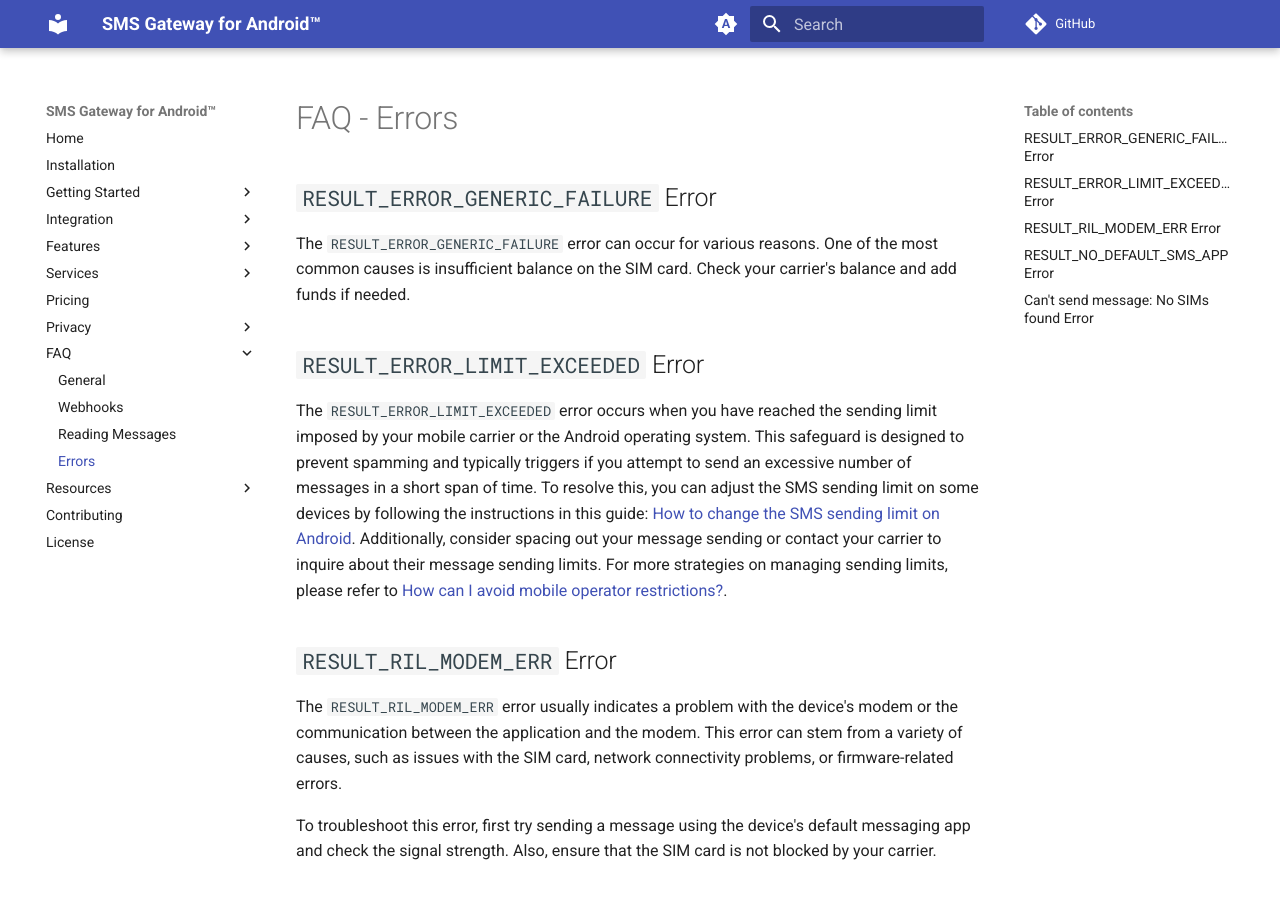
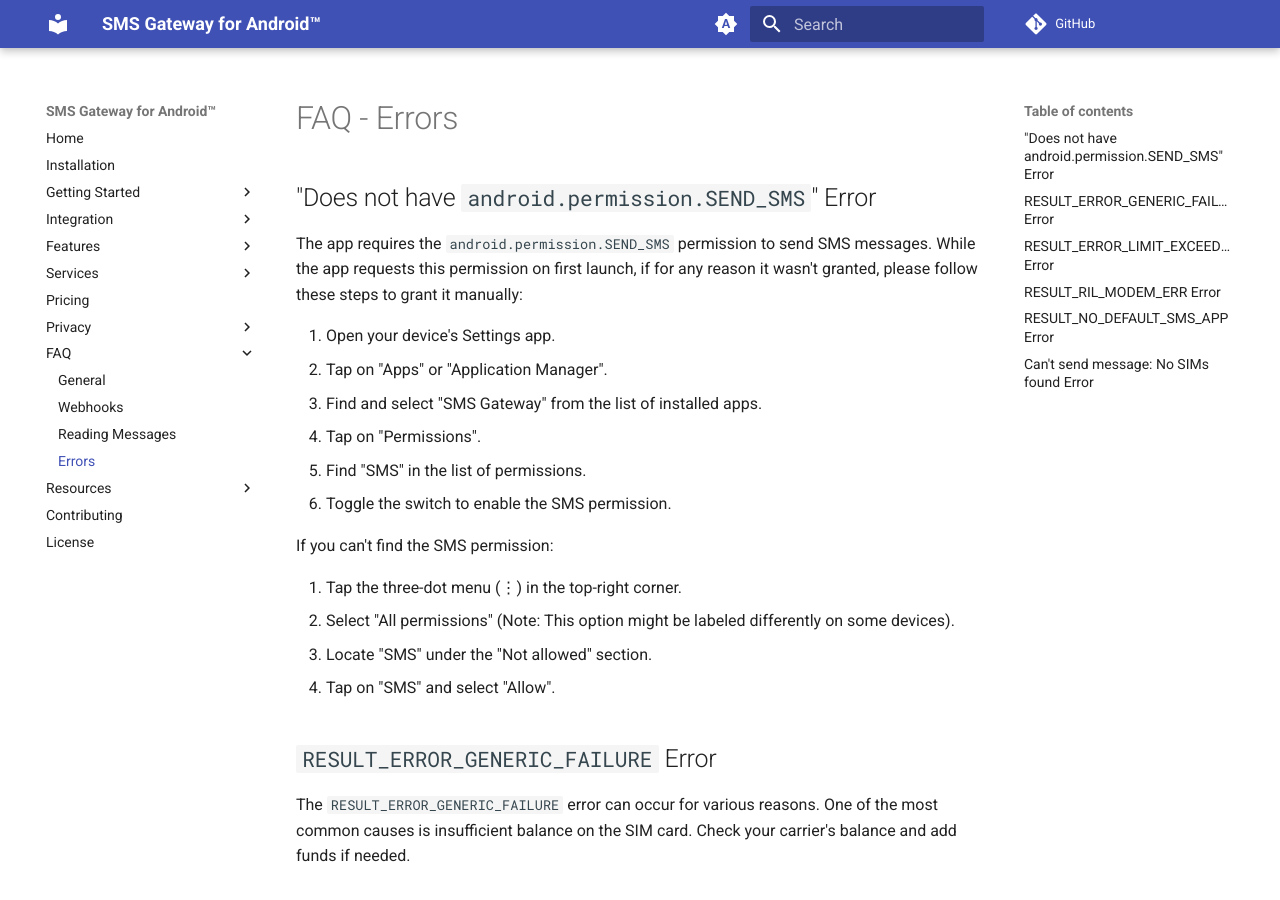
Before and after one commit to android-sms-gateway/docs-web, an MkDocs documentation site: the page built from docs/faq/errors.md, in a window 1280 px wide and 900 px high. Built offline with MkDocs 1.6.1 and Material for MkDocs 9.7.7, drawn with Linux system fonts in a browser that asks for light colours; comment, search, counter and statistics services are not loaded.

```diff
--- a/docs/faq/errors.md
+++ b/docs/faq/errors.md
@@ -1,4 +1,22 @@
 # FAQ - Errors
+
+## "Does not have `android.permission.SEND_SMS`" Error
+
+The app requires the `android.permission.SEND_SMS` permission to send SMS messages. While the app requests this permission on first launch, if for any reason it wasn't granted, please follow these steps to grant it manually:
+
+1. Open your device's Settings app.
+2. Tap on "Apps" or "Application Manager".
+3. Find and select "SMS Gateway" from the list of installed apps.
+4. Tap on "Permissions".
+5. Find "SMS" in the list of permissions.
+6. Toggle the switch to enable the SMS permission.
+
+If you can't find the SMS permission:
+
+1. Tap the three-dot menu (⋮) in the top-right corner.
+2. Select "All permissions" (Note: This option might be labeled differently on some devices).
+3. Locate "SMS" under the "Not allowed" section.
+4. Tap on "SMS" and select "Allow".
 
 ## `RESULT_ERROR_GENERIC_FAILURE` Error
 
```
Also changed, not shown: docs/faq/general.md (+8 -0 lines), docs/index.md (+1 -1 lines).
